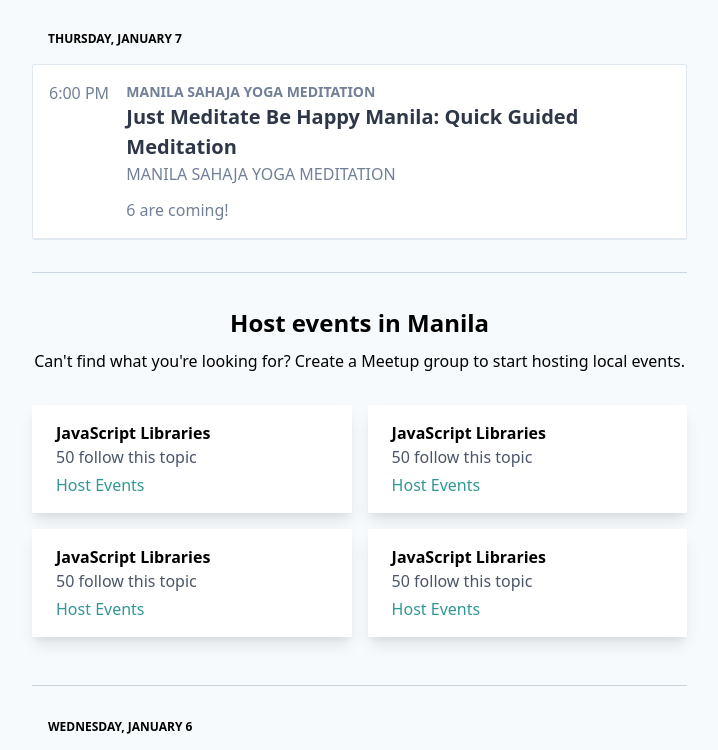
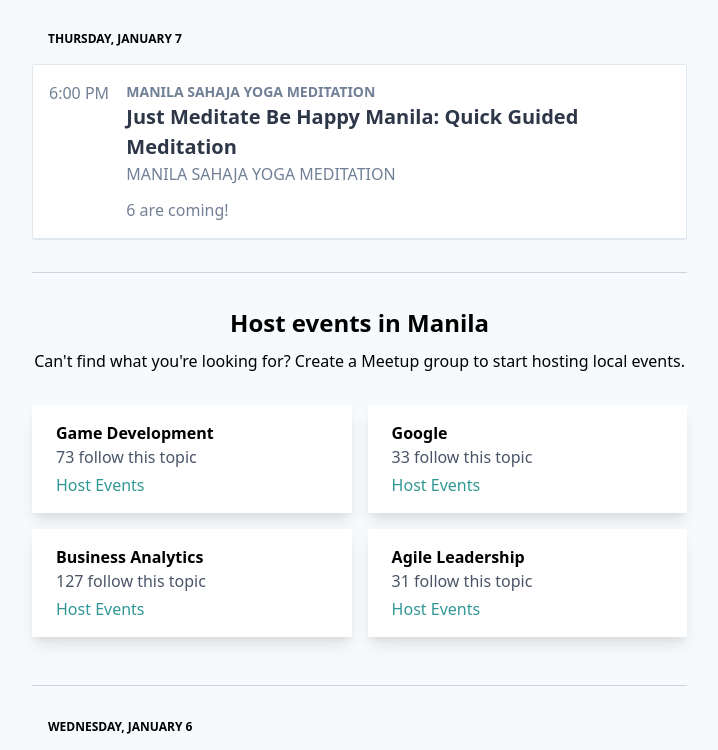
Before and after one commit to acatzk/meetup, a Nuxt app: page / in a window 1280 px wide. Shown: the part 680-1430 px from the top of the page, without its empty margins (128-846 px from the left). Built offline with nearby package versions, Linux system fonts and the light colour scheme; what vue-airbnb-style-datepicker would draw is missing.

Commit message:
responsive: mobile design content - DONE

```diff
--- a/pages/index.vue
+++ b/pages/index.vue
@@ -11,9 +11,9 @@
     </div>
 
     <!-- search area -->
-    <div class="sticky top-0 container mx-auto px-40 -mt-8 z-40">
-      <div class="bg-gray-900 text-white flex items-center justify-between p-3">
-        <div class="flex items-center">
+    <div class="sticky top-0 container mx-auto px-8 xl:px-40 -mt-8 z-40">
+      <div class="bg-gray-900 text-white flex items-center flex-col lg:flex-row justify-between p-3">
+        <div class="flex items-center flex-col lg:flex-row">
           <div class="relative">
             <input class="py-3 px-2 w-72 pr-12 rounded-sm text-gray-600 focus:outline-none" type="text" placeholder="Search">
             <div class="absolute top-0 right-0 mr-3" style="top: 10px">
@@ -42,16 +42,16 @@
             <a class="pb-1 border-b border-gray-500 hover:border-white" href="#">Manila, PH</a>
           </div>
         </div>
-        <div class="flex items-center">
+        <div class="flex items-center mt-3 sm:mt-0">
           <button class="border-l border-b border-t border-gray-700 px-6 py-2 rounded-l-sm focus:outline-none">Groups</button>
           <button class="border-r border-b border-t border-gray-700 bg-gray-700 text-white px-6 py-2 rounded-r-sm focus:outline-none">Calendar</button>
         </div>
       </div>
     </div> <!-- end container -->
 
-    <div class="mt-6 container mx-auto px-40 flex">
+    <div class="mt-6 container mx-auto px-8 xl:px-40 flex flex-col-reverse lg:flex-row">
       <!-- width of 70% -->
-      <div class="w-7/10">
+      <div class="w-full lg:w-7/10">
         <!-- looped the events -->
         <div v-for="(event, i) in events" :key="i">
           <EventCard :date="event.date" :event="event"/>
@@ -65,15 +65,15 @@
             Can't find what you're looking for? Create a Meetup group to start hosting local events.
           </div>
 
-            <div class="flex -mx-2">
-              <div class="w-1/2 mx-2">
+            <div class="flex flex-col sm:flex-row -mx-2">
+              <div class="w-full sm:w-1/2 mx-2">
                 <div class="bg-white shadow-lg mb-4">
                   <div class="px-6 py-4">
                     <div class="font-bold">
-                      <a href="#">JavaScript Libraries</a>
+                      <a href="#">Game Development</a>
                     </div>
                     <div class="text-gray-700">
-                      50 follow this topic
+                      73 follow this topic
                     </div>
                     <div class="mt-1">
                       <a class="text-teal-600 hover:underline" href="#">
@@ -83,14 +83,14 @@
                   </div>
                 </div>
               </div>
-              <div class="w-1/2 mx-2">
+              <div class="w-full sm:w-1/2 mx-2">
                 <div class="bg-white shadow-lg mb-4">
                   <div class="px-6 py-4">
                     <div class="font-bold">
-                      <a href="#">JavaScript Libraries</a>
+                      <a href="#">Google</a>
                     </div>
                     <div class="text-gray-700">
-                      50 follow this topic
+                      33 follow this topic
                     </div>
                     <div class="mt-1">
                       <a class="text-teal-600 hover:underline" href="#">
@@ -101,15 +101,15 @@
                 </div>
               </div>
             </div>
-            <div class="flex -mx-2">
-              <div class="w-1/2 mx-2">
+            <div class="flex flex-col sm:flex-row -mx-2">
+              <div class="w-full sm:w-1/2 mx-2">
                 <div class="bg-white shadow-lg mb-4">
                   <div class="px-6 py-4">
                     <div class="font-bold">
-                      <a href="#">JavaScript Libraries</a>
+                      <a href="#">Business Analytics</a>
                     </div>
                     <div class="text-gray-700">
-                      50 follow this topic
+                      127 follow this topic
                     </div>
                     <div class="mt-1">
                       <a class="text-teal-600 hover:underline" href="#">
@@ -119,14 +119,14 @@
                   </div>
                 </div>
               </div>
-              <div class="w-1/2 mx-2">
+              <div class="w-full sm:w-1/2 mx-2">
                 <div class="bg-white shadow-lg mb-4">
                   <div class="px-6 py-4">
                     <div class="font-bold">
-                      <a href="#">JavaScript Libraries</a>
+                      <a href="#">Agile Leadership</a>
                     </div>
                     <div class="text-gray-700">
-                      50 follow this topic
+                      31 follow this topic
                     </div>
                     <div class="mt-1">
                       <a class="text-teal-600 hover:underline" href="#">
@@ -148,7 +148,7 @@
       </div>
 
       <!-- width of 30% -->
-      <div class="ml-6 w-3/10">
+      <div class="ml-0 lg:ml-6 w-full lg:w-3/10">
         <div class="mt-10 border border-gray-400 rounded-sm">
           <div  class="border-b border-gray-400 bg-white  text-sm tracking-wide cursor-pointer"
                 v-for="link in sidelinks"
@@ -169,7 +169,7 @@
           <button class="bg-white text-gray-800 px-3 rounded-sm text-xs border border-gray-500 focus:outline-none">Today</button>
         </div>
 
-        <div class="datepicker-trigger">
+        <div class="datepicker-trigger hidden xl:block">
           <input
             type="text"
             class="hidden"
@@ -180,7 +180,7 @@
 
           <AirbnbStyleDatepicker
             :trigger-element-id="'datepicker-trigger'"
-            :mode="single"
+            :mode="`single`"
             :inline="true"
             :monthsToShow="1"
             :fullscreen-mobile="true"
@@ -189,7 +189,7 @@
           />
         </div>
 
-        <div class="mt-4">
+        <div class="mt-4 mb-6">
           <a href="#" class="flex items-center justify-center">
             <div>
               <svg class="w-5 h-5" stroke="currentColor" fill="none" xmlns:xlink="http://www.w3.org/1999/xlink" xmlns="http://www.w3.org/2000/svg" viewBox="0 0 24 24" preserveAspectRatio="xMidYMid meet" data-attributes-set=",xmlns:xlink,xmlns,viewBox,preserveAspectRatio"><path xmlns="http://www.w3.org/2000/svg" stroke-linecap="round" stroke-linejoin="round" stroke-width="2" d="M10 6H6a2 2 0 00-2 2v10a2 2 0 002 2h10a2 2 0 002-2v-4M14 4h6m0 0v6m0-6L10 14"></path></svg>
```
